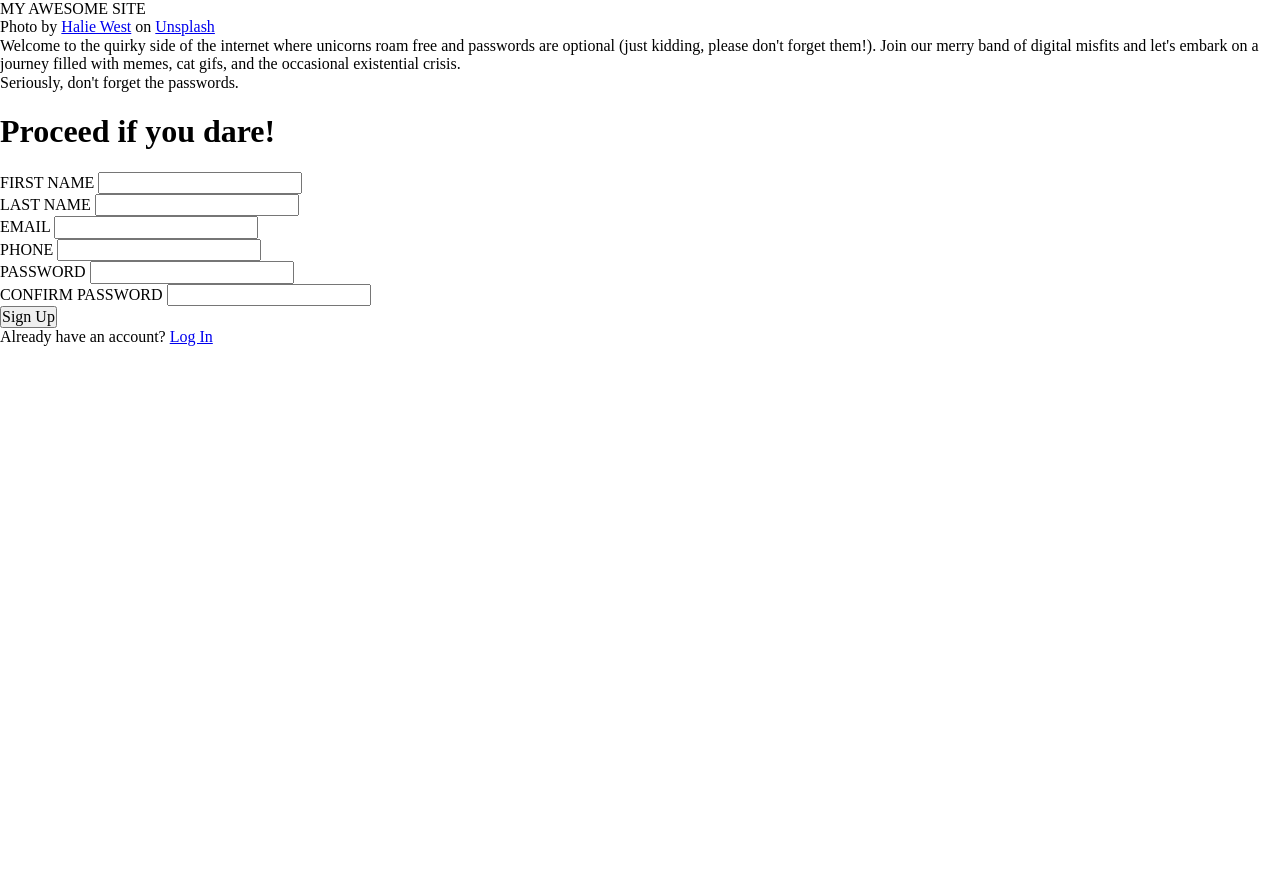
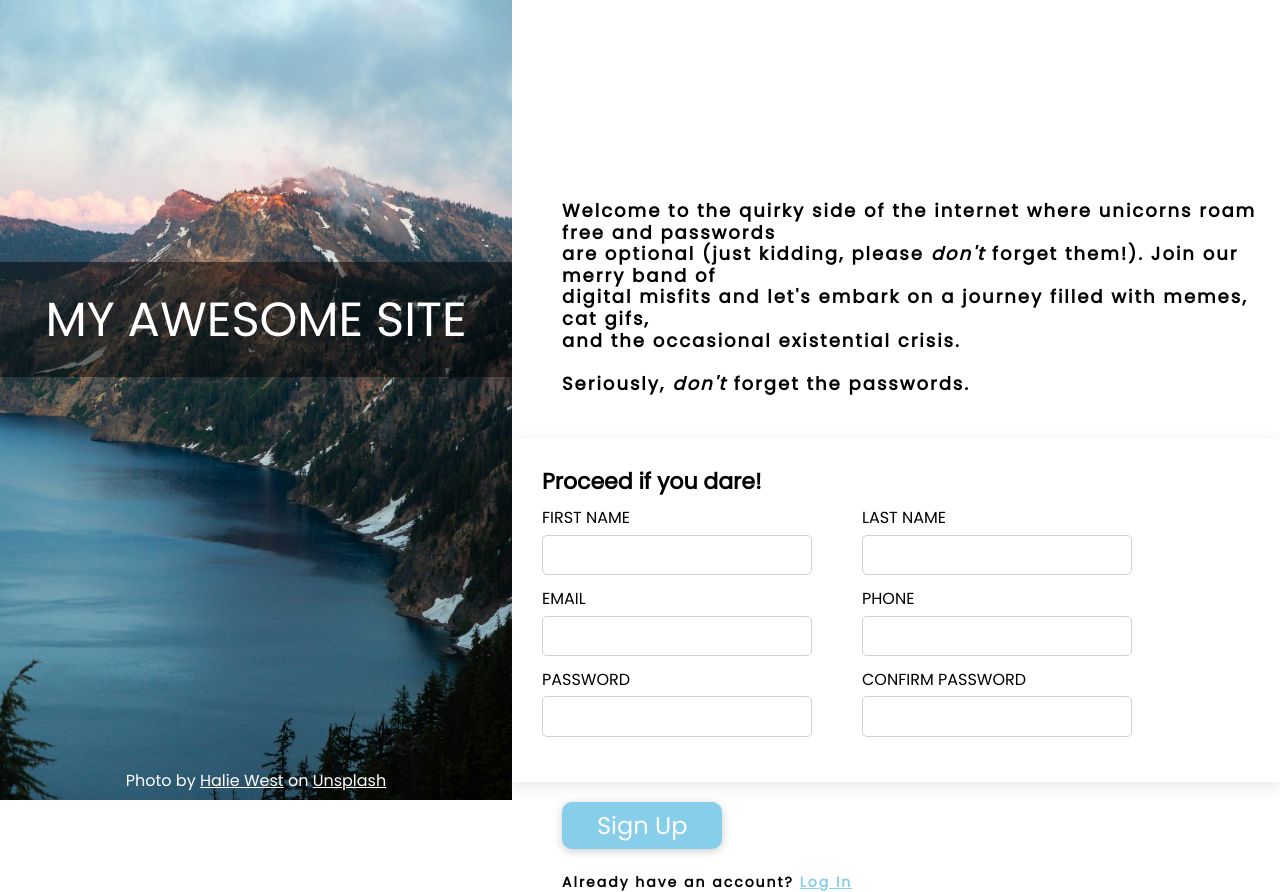
Before and after one commit to dselimovic02/sign-up-page, a plain HTML site: page index.html in a window 1280 px wide. Before the commit the page ends 800 px from the top, so only its background shows below. Drawn offline with Linux system fonts and the light colour scheme.

Commit message:
Add styles and form functionality

```diff
--- a/index.html
+++ b/index.html
@@ -18,15 +18,18 @@
 
   <section class="main">
     <p>
-      Welcome to the quirky side of the internet where unicorns roam free and passwords are optional (just kidding, please don't forget them!).
-      Join our merry band of digital misfits and let's embark on a journey filled with memes, cat gifs, and the occasional existential crisis.
+      Welcome to the quirky side of the internet where unicorns roam free and passwords <br>
+      are optional (just kidding, please <em>don't</em> forget them!). Join our merry band of <br>
+      digital misfits and let's embark on a journey filled with memes, cat gifs, <br>
+      and the occasional existential crisis.
     </p>
     <p>
-      Seriously, don't forget the passwords.
+      <br>
+      Seriously, <em>don't</em> forget the passwords.
     </p>
     <form action="#" method="post">
-      <h1>Proceed if you dare!</h1>
         <div class="inputs">
+          <h1 class="form-title">Proceed if you dare!</h1>
           <div class="row">
             <div class="group">
               <label for="first_name">FIRST NAME</label>
@@ -50,17 +53,19 @@
           <div class="row">
             <div class="group">
               <label for="pwd">PASSWORD</label>
-              <input type="text" name="pwd" id="pwd">
+              <input type="text" name="pwd" id="pwd" class="pwd">
+              <p class="pwd-note">* Passwords must match</p>
             </div>
             <div class="group">
               <label for="confirm_pwd">CONFIRM PASSWORD</label>
-              <input type="text" name="confirm_pwd" id="confirm_pwd">
+              <input type="text" name="confirm_pwd" id="confirm_pwd" class="pwd">
             </div>
           </div>
         </div>
         <input type="submit" value="Sign Up">
     </form>
-    <p>Already have an account? <a href="#">Log In</a></p>
+    <p class="account-prompt" >Already have an account? <a href="#">Log In</a></p>
   </section>
+  <script src="script.js"></script>
 </body>
 </html>
--- /dev/null
+++ b/script.js
@@ -0,0 +1,18 @@
+const fields = document.querySelectorAll(".pwd");
+const note = document.querySelector(".pwd-note");
+
+fields.forEach(element => {
+  element.addEventListener("keyup", () => {
+    console.log(fields[0].value);
+    console.log(fields[1].value);
+    if (fields[0].value != fields[1].value) {
+      fields[0].classList.add("error");
+      fields[1].classList.add("error");
+      note.style.display = "block";
+    } else {
+      fields[0].classList.remove("error");
+      fields[1].classList.remove("error");
+      note.style.display = "none";
+    }
+  });
+});
--- a/style.css
+++ b/style.css
@@ -5,3 +5,144 @@
   padding: 0;
   box-sizing: border-box;
 }
+
+html {
+  font-size: 10px;
+  font-family: 'Poppins', sans-serif;
+}
+
+body {
+  width: 100%;
+  height: 100vh;
+  display: flex;
+}
+
+a {
+  color: white;
+}
+
+.side {
+  width: 40vw;
+  height: 100%;
+  background-image: url('image.jpg');
+  background-size: cover;
+  background-repeat: no-repeat;
+  display: flex;
+  flex-direction: column;
+  align-items: center;
+  justify-content: flex-end;
+}
+
+.side-text {
+  width: 100%;
+  display: flex;
+  align-items: center;
+  justify-content: center;
+  padding: 30px;
+  background: rgba(0, 0, 0, 0.5);
+  margin-bottom: auto;
+  margin-top: 262px;
+}
+
+.side-text span {
+  font-size: 4.8rem;
+  color: white;
+}
+
+.side-reference{
+  color: white;
+  font-size: 1.6rem;
+  margin-bottom: 10px;
+}
+
+.main {
+  width: 60vw;
+  height: 100%;
+  padding-top: 200px;
+  padding-left: 50px;
+}
+
+.main p {
+  font-size: 1.8rem;
+  font-weight: 600;
+  letter-spacing: 2px;
+  line-height: 1.2;
+}
+
+.inputs {
+  box-shadow: 0 4px 15px rgba(0, 0, 0, 0.1);
+  margin-left: -50px;
+  margin-top: 45px;
+  padding: 30px;
+}
+
+form h1.form-title {
+  margin-top: 0;
+  font-size: 2.2rem;
+}
+
+.row {
+  display: flex;
+  align-items: center;
+  justify-content: flex-start;
+  gap: 50px;
+  margin-bottom: 15px;
+}
+
+.group {
+  gap: 5px;
+}
+
+.group label {
+  display: block;
+  font-size: 1.6rem;
+  margin-bottom: 7px;
+}
+
+.group input {
+  width: 100%;
+  font-size: 1.6rem;
+  padding: 10px;
+  width: 270px;
+  outline: 0;
+  border: 1px solid #d1d1d1;
+  border-radius: 5px;
+}
+
+.group input:focus {
+  outline: 2px solid rgb(142, 142, 216);
+  box-shadow: 0 2px 5px rgba(0, 0, 0, 0.5);
+}
+
+.pwd.error {
+  outline: 2px solid red;
+}
+
+.group .pwd-note {
+  position: absolute;
+  display: none;
+  font-size: 1.2rem;
+  color: red;
+  margin-top: 7px;
+}
+
+input[type="submit"] {
+    font-size: 2.4rem;
+    padding: 10px 35px;
+    border: 0;
+    outline: 0;
+    border-radius: 10px;
+    background: skyblue;
+    color: white;
+    box-shadow: 0 2px 10px rgba(0, 0, 0, 0.2);
+    margin-top: 20px;
+}
+
+.main .account-prompt {
+  margin-top: 25px;
+  font-size: 1.4rem;
+}
+
+.account-prompt a {
+  color: skyblue;
+}
```
